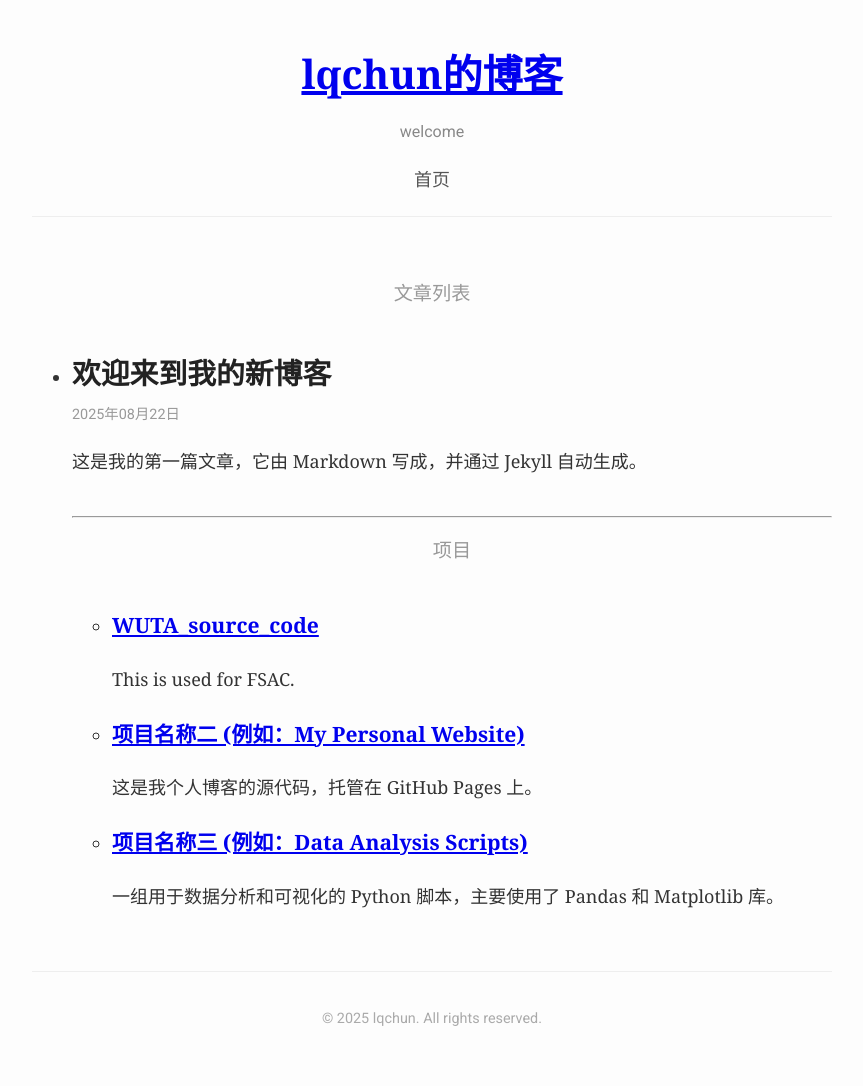
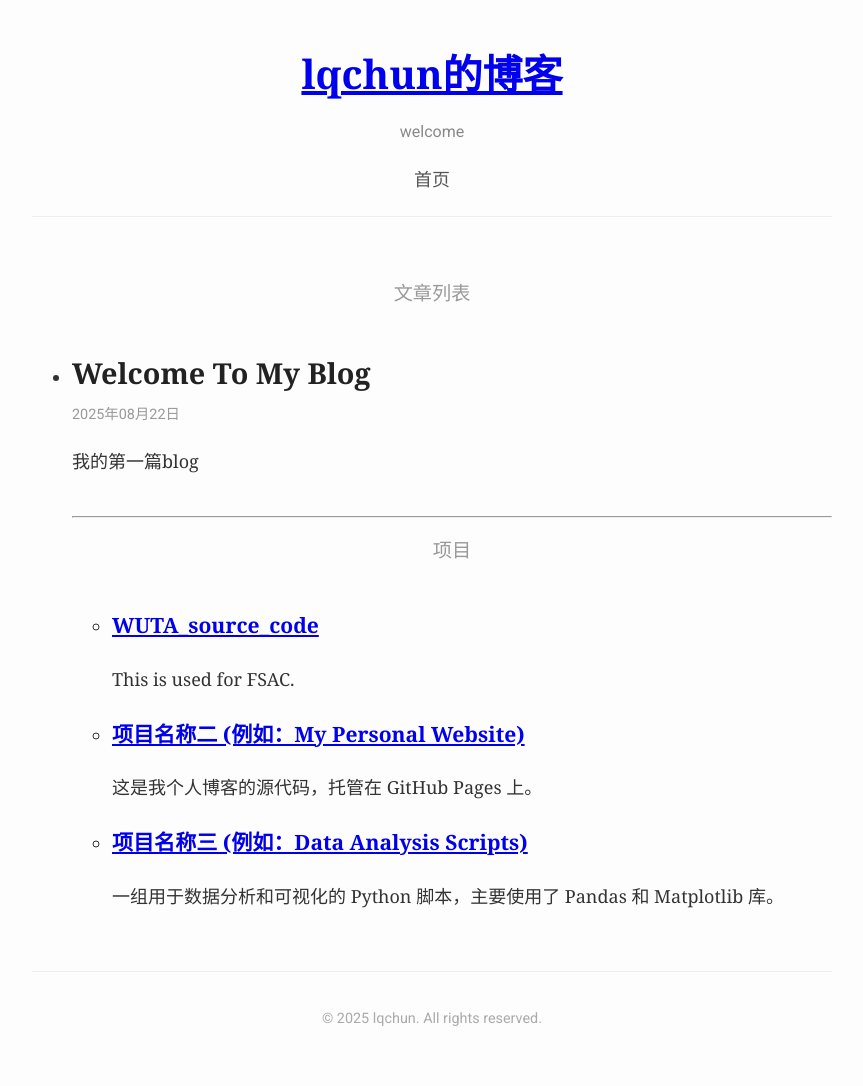
Before and after one commit to Lqchun-28/Lqchun-28.github.io, a Jekyll site: the page built from index.html, in a window 1280 px wide. Shown: the whole page, without its empty margins (208-1071 px from the left). Built offline with Jekyll 4.4.1, drawn with Linux system fonts in a browser that asks for light colours.

Commit message:
Update 2025-08-22-welcome-to-my-blog.md

```diff
--- a/_posts/2025-08-22-welcome-to-my-blog.md
+++ b/_posts/2025-08-22-welcome-to-my-blog.md
@@ -1,10 +1 @@
----
-layout: post
-title: "欢迎来到我的新博客"
----
-
-这是我的第一篇文章，它由 Markdown 写成，并通过 Jekyll 自动生成。
-
-从现在开始，我只需要专注于用 Markdown 书写，Jekyll 和 GitHub Pages 会处理好剩下的一切，将它变成一个漂亮的网页。
-
-这是一个非常高效和愉快的创作流程！
+我的第一篇blog
```
